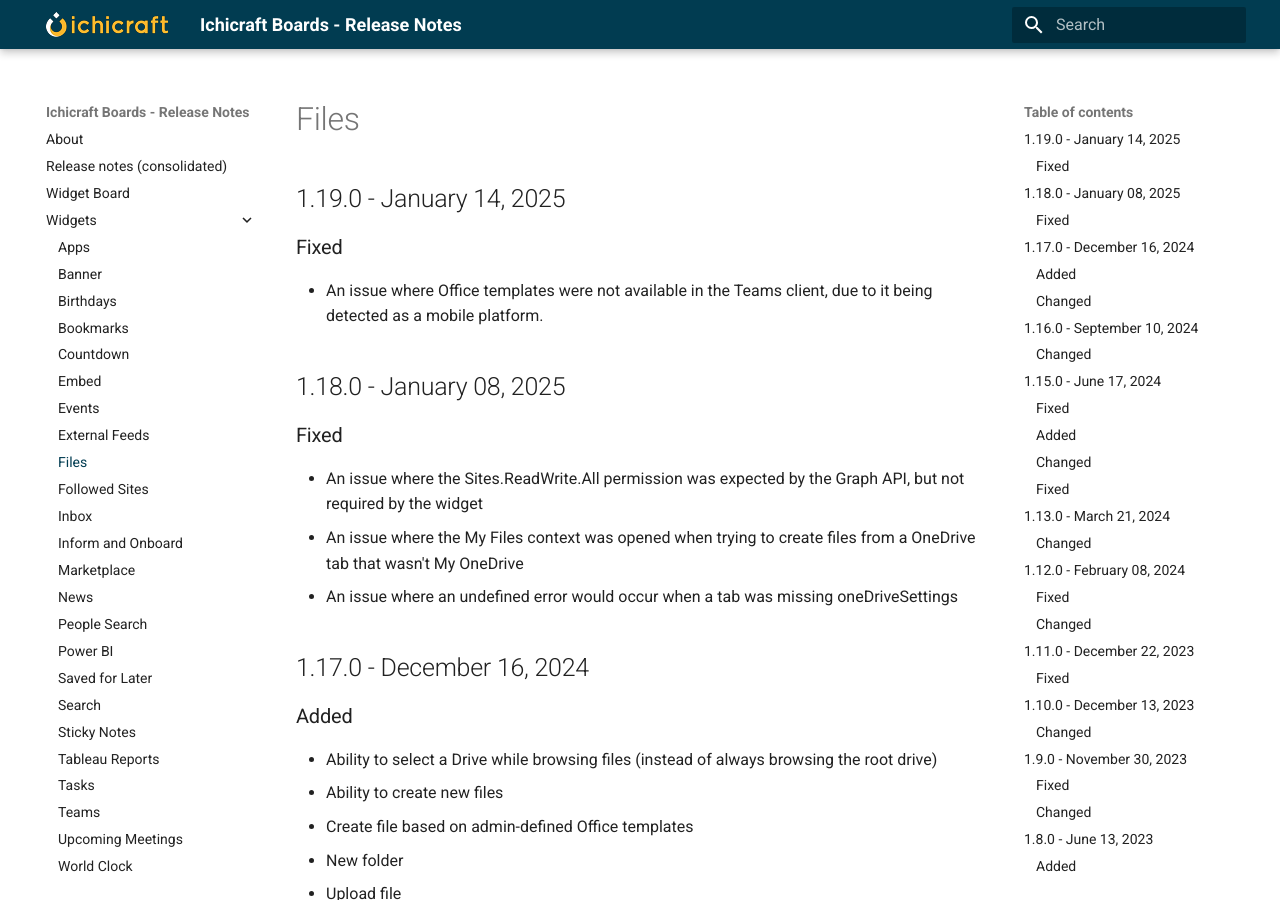
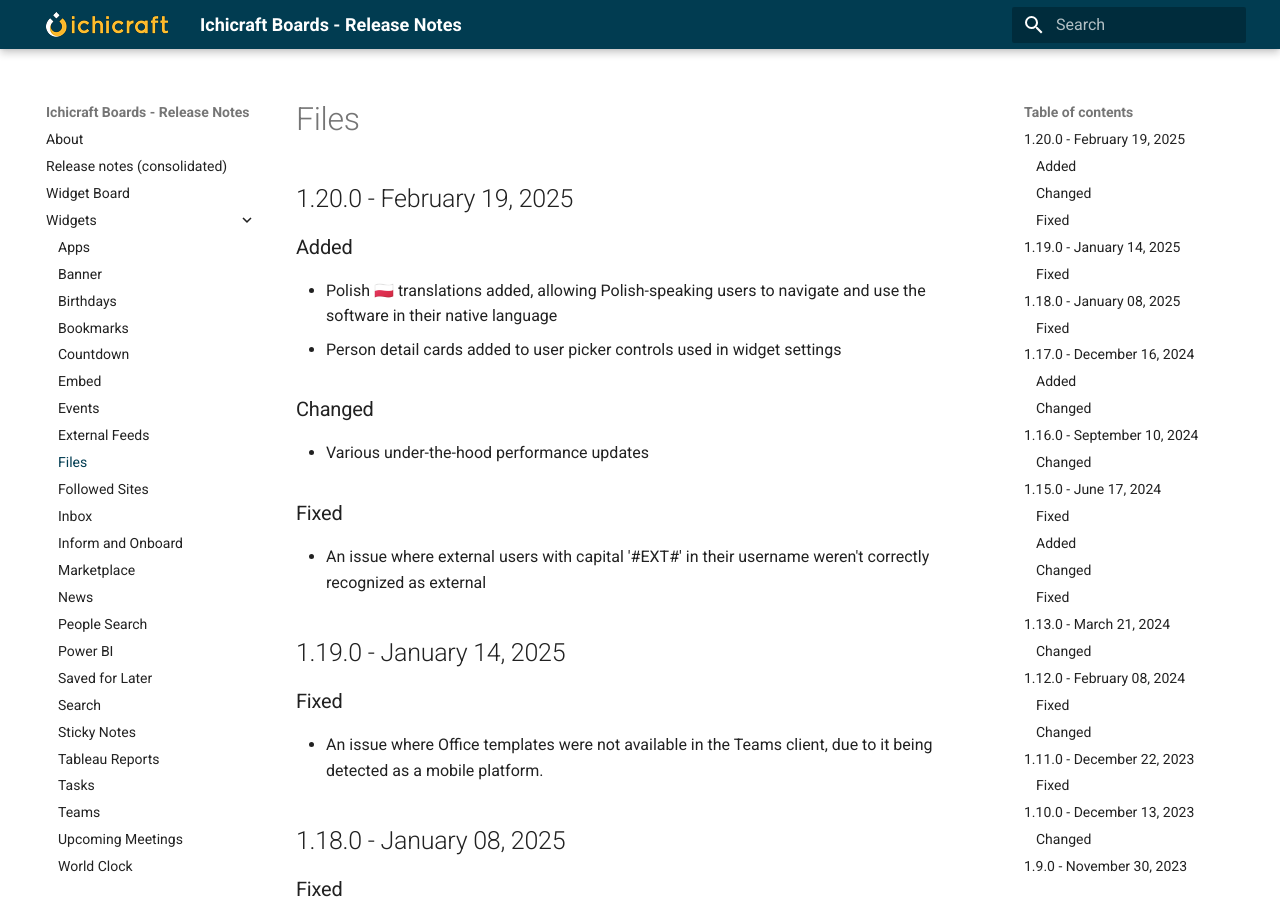
Before and after one commit to ichicraft/widgets-docs, an MkDocs documentation site: the page built from docs/Widgets/Files.md, in a window 1280 px wide and 900 px high. Built offline with MkDocs 1.6.1 and Material for MkDocs 9.7.7, drawn with Linux system fonts in a browser that asks for light colours.

```diff
--- a/docs/Widgets/Files.md
+++ b/docs/Widgets/Files.md
@@ -1,3 +1,15 @@
+## 1.20.0 - February 19, 2025
+
+### Added
+- Polish 🇵🇱 translations added, allowing Polish-speaking users to navigate and use the software in their native language
+- Person detail cards added to user picker controls used in widget settings
+
+### Changed
+- Various under-the-hood performance updates
+
+### Fixed
+- An issue where external users with capital &#x27;#EXT#&#x27; in their username weren&#x27;t correctly recognized as external
+
 ## 1.19.0 - January 14, 2025
 
 ### Fixed
```
Also changed, not shown: docs/Release-notes-(consolidated).md (+12 -0 lines).
